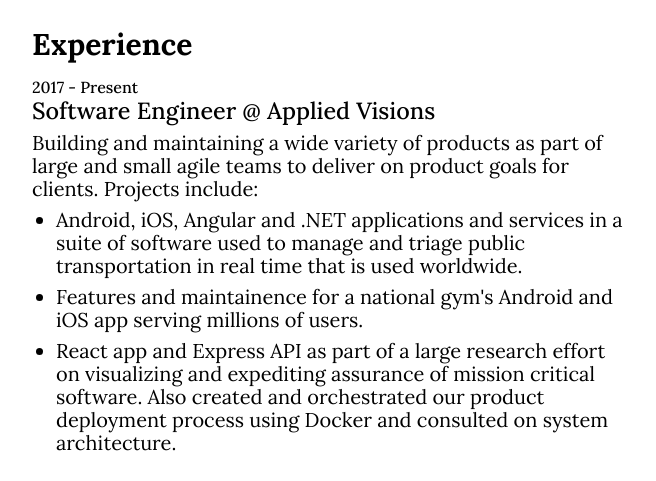
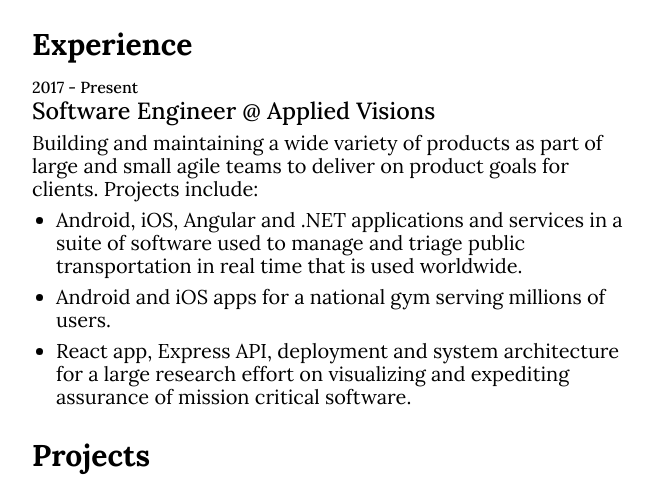
Before and after one commit to arosiclair/portfolio, a Gatsby site: page / in a window 1280 px wide. Shown: the part 1065-1546 px from the top of the page, without its empty margins (207-863 px from the left). Built offline with nearby package versions, Linux system fonts and the light colour scheme; Gatsby itself is replaced by a stand-in of ours.

Commit message:
remove superfluous text in experience

```diff
--- a/src/components/experience.js
+++ b/src/components/experience.js
@@ -43,14 +43,12 @@
           that is used worldwide.
         </ExperienceItemDetail>
         <ExperienceItemDetail>
-          Features and maintainence for a national gym&apos;s Android and iOS
-          app serving millions of users.
+          Android and iOS apps for a national gym serving millions of users.
         </ExperienceItemDetail>
         <ExperienceItemDetail>
-          React app and Express API as part of a large research effort on
-          visualizing and expediting assurance of mission critical software.
-          Also created and orchestrated our product deployment process using
-          Docker and consulted on system architecture.
+          React app, Express API, deployment and system architecture for a large
+          research effort on visualizing and expediting assurance of mission
+          critical software.
         </ExperienceItemDetail>
       </ExperienceItemDetails>
     </ExperienceItem>
```
